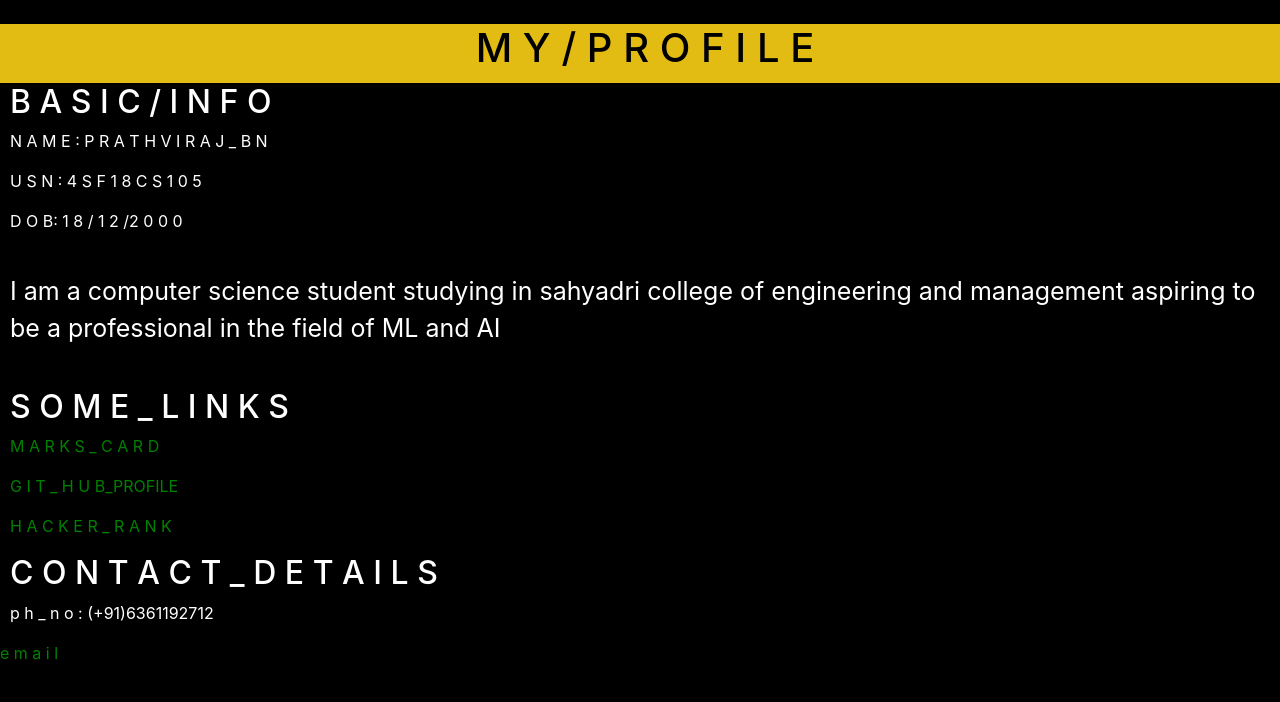
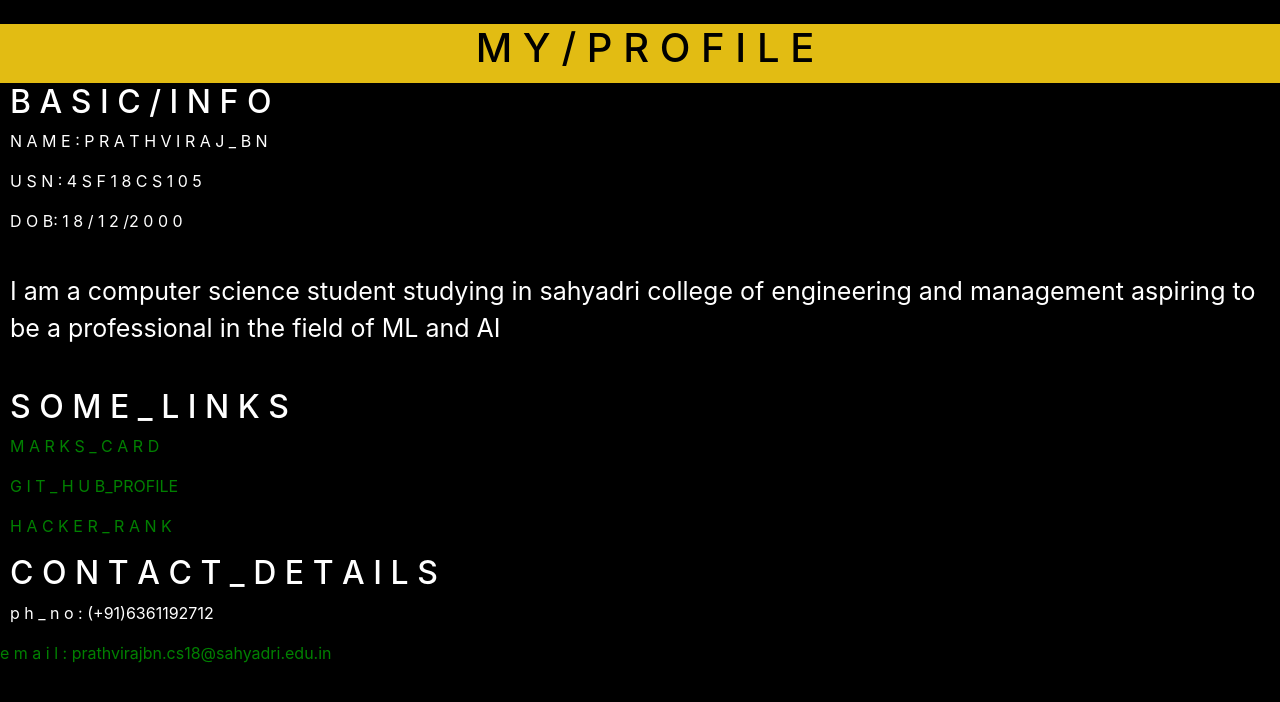
Before and after one commit to Prathviraj-B-N/PROFILE, a plain HTML site: page index.html in a window 1280 px wide. Drawn offline with nearby package versions, Linux system fonts and the light colour scheme.

Commit message:
Update index.html

```diff
--- a/index.html
+++ b/index.html
@@ -73,7 +73,7 @@
     <P><a href="https://www.hackerrank.com/pishere">H A C K E R _ R A N K</a></P>
     <H2 style="color: white;margin-left: 10px">C O N T A C T _ D E T A I L S</H2>
     <P>p h _ n o : (+91)6361192712</P>
-    <a href="mailto:prathvirajbn.cs18@sahyadri.edu.in">e m a i l</a>
+    <a href="mailto:prathvirajbn.cs18@sahyadri.edu.in">e m a i l : prathvirajbn.cs18@sahyadri.edu.in</a>
   </div>
 </div>
 </body>
```
